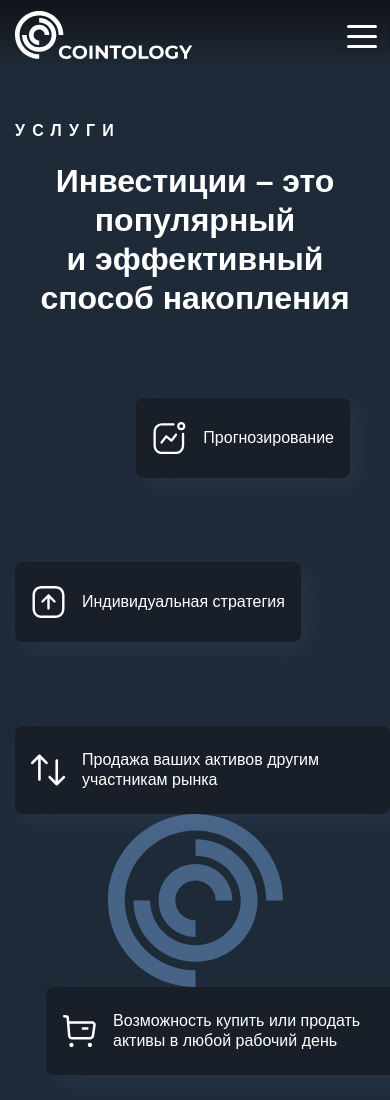
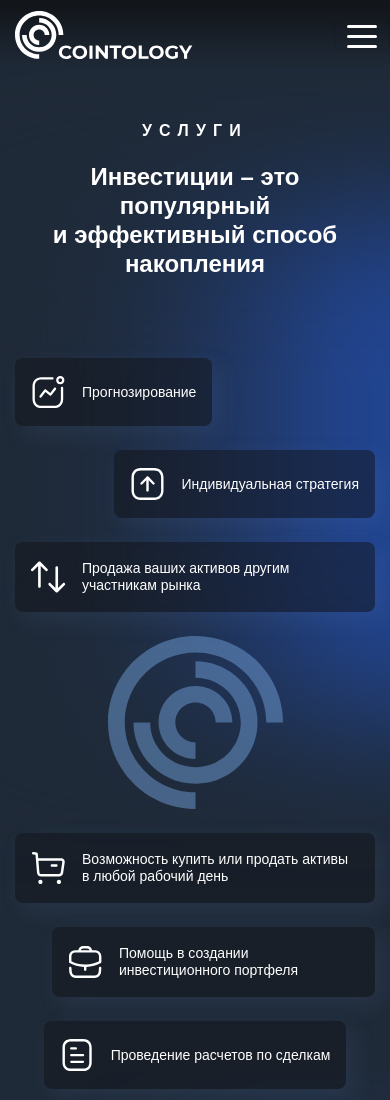
Before and after one commit to nikolaytarasenko/multipage-cointology, a website: page src/pug/services.pug in a window 390 px wide. Shown: the top 1100 px of the page. Drawn offline with nearby package versions, Linux system fonts and the light colour scheme; files that its build step writes are made by us from their sources; files whose address does not match are found by name; a web font is replaced by a local one.

Commit message:
add service page adaptive

```diff
--- a/src/sass/block/service.scss
+++ b/src/sass/block/service.scss
@@ -1,11 +1,29 @@
 .service {
   position: relative;
 
+  &::after {
+    @include media-breakpoint-down(xs) {
+      position: absolute;
+      content: '';
+      width: 500px;
+      height: 500px;
+      left: -13px;
+      top: 145px;
+      background: #1f2a38;
+      background: -webkit-gradient(linear,left top,right top,color-stop(26%,#1f2a38),to(#305698));
+      background: -o-linear-gradient(left,#1f2a38 26%,#305698 100%);
+      background: linear-gradient(90deg,#1f2a38 26%,#2353bf 100%);
+      filter: blur(72px);
+      z-index: -1;
+    }
+  }
+
   &__subtitle {
+    text-align: center;
+
     @include media-breakpoint-up(lg) {
       display: block;
       margin-bottom: 16px;
-      text-align: center;
     }
   }
 
@@ -15,6 +33,11 @@
     line-height: 39px;
     max-width: 800px;
     margin: 0 auto 80px;
+
+    @include media-breakpoint-down(sm) {
+      font-size: 24px;
+      line-height: 29px;
+    }
   }
 
   &__list {
@@ -23,15 +46,27 @@
         &:first-child {
           margin-left: auto;
           margin-right: 25px;
+
+          @include media-breakpoint-down(lg) {
+            margin-left: 0;
+          }
         }
 
         &:nth-child(2) {
           margin-left: auto;
           margin-right: 107px;
+
+          @include media-breakpoint-down(lg) {
+            margin-right: unset;
+          }
         }
 
         &:last-child {
           margin-left: auto;
+
+          @include media-breakpoint-down(lg) {
+            margin-right: auto;
+          }
         }
       }
     }
@@ -42,6 +77,11 @@
           margin-right: auto;
           margin-left: 31px;
           margin-bottom: 72px;
+
+          @include media-breakpoint-down(lg) {
+            margin-bottom: 24px;
+            margin-left: 0;
+          }
         }
 
         &:nth-child(2) {
@@ -49,11 +89,17 @@
           margin-right: auto;
           margin-left: 107px;
           margin-bottom: 80px;
+
+          @include media-breakpoint-down(lg) {
+            margin-bottom: 24px;
+            margin-right: unset;
+            margin-left: auto;
+          }
         }
 
         &:last-child {
           margin-right: auto;
-          margin-left: 48px;
+          margin-left: auto;
         }
       }
     }
@@ -70,8 +116,23 @@
     box-shadow: 8px 8px 24px rgba(113, 157, 214, 0.1);
     border-radius: 8px;
 
+    @include media-breakpoint-down(lg) {
+      padding: 18px 16px;
+    }
+
+    @include media-breakpoint-down(xs) {
+      padding: 18px 16px;
+      width: 100%;
+      max-width: fit-content;
+      justify-content: flex-start;
+    }
+
     &:not(:last-child) {
       margin-bottom: 84px;
+
+      @include media-breakpoint-down(lg) {
+        margin-bottom: 24px;
+      }
     }
   }
 
@@ -85,6 +146,11 @@
     font-weight: 500;
     line-height: 20px;
     margin-left: 16px;
+
+    @include media-breakpoint-down(xs) {
+      font-size: 14px;
+      line-height: 17px;
+    }
   }
 
   &__logo-container {
@@ -94,4 +160,10 @@
     justify-content: center;
     height: 100%;
   }
+
+  &__logo {
+    @include media-breakpoint-down(lg) {
+      margin: 24px 0;
+    }
+  }
 }
```
Also changed, not shown: src/pug/chunk/service.pug (+3 -3 lines).
